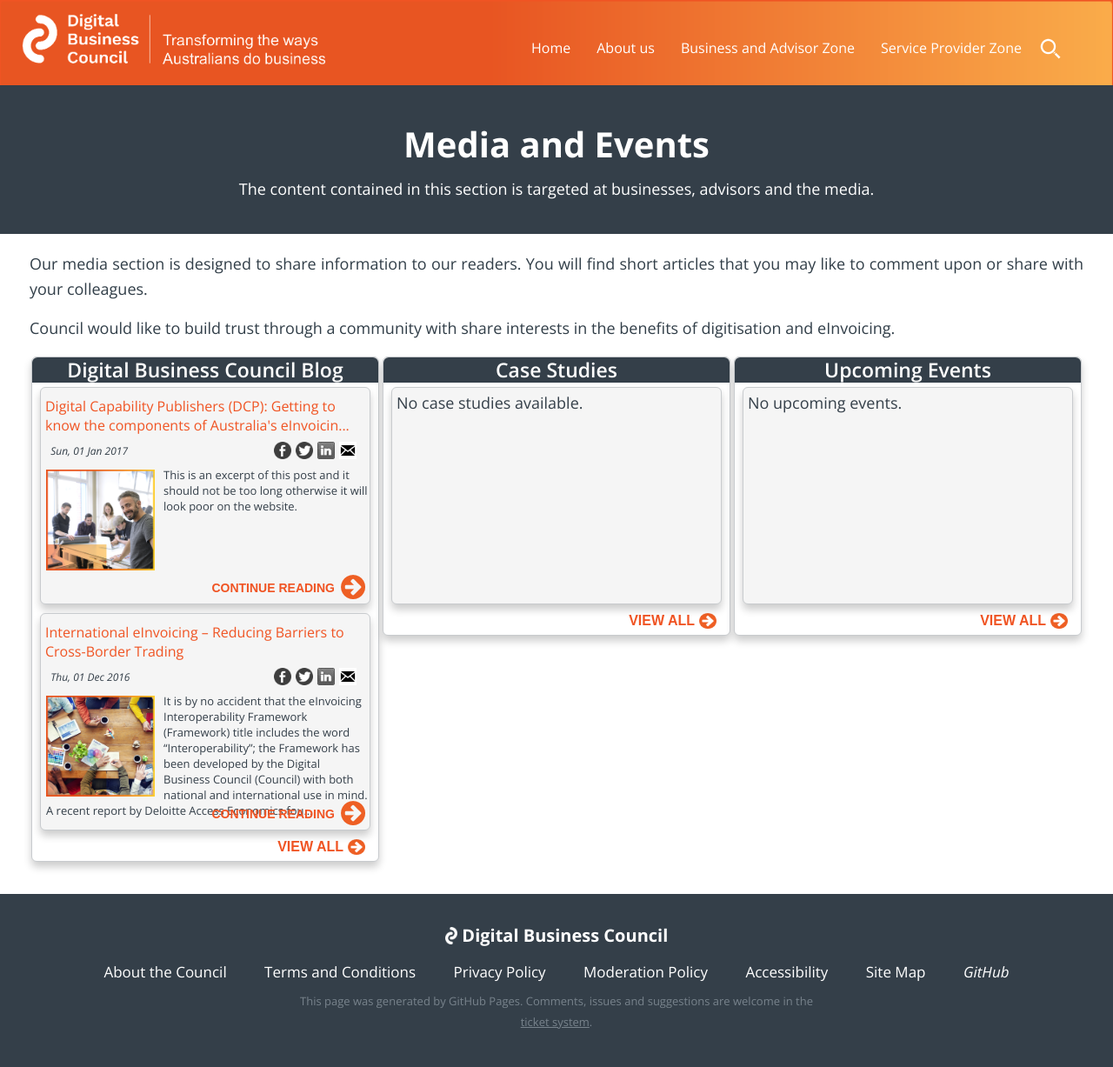
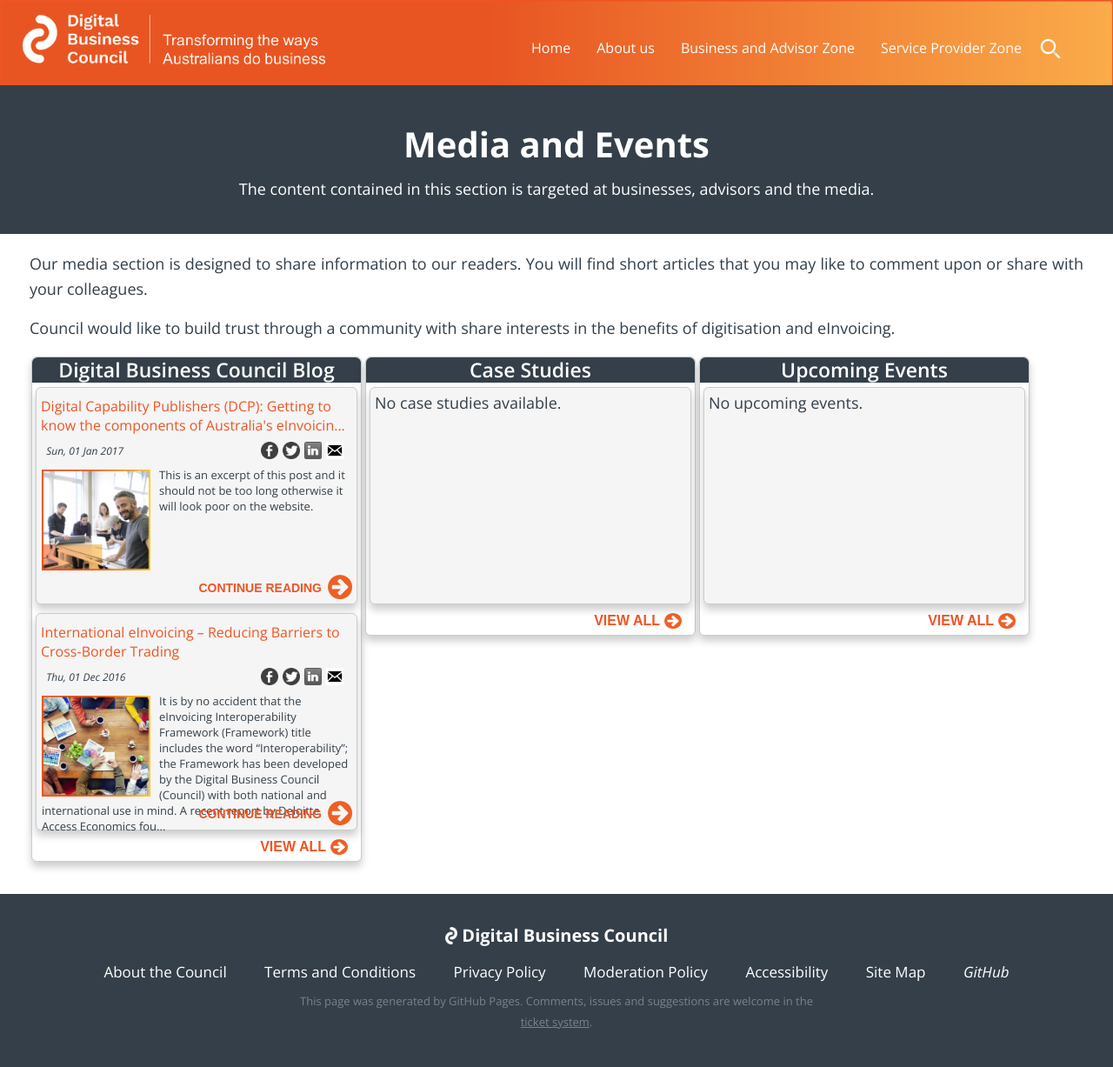
Before and after one commit to Digital-Business-Council/Digital-Business-Council.github.io, a Jekyll site: the page built from pages/business-zone/blogs/media-jump-page.md, in a window 1280 px wide. Shown: the whole page at 87% size. Built offline with Jekyll 4.4.1, drawn with Linux system fonts in a browser that asks for light colours.

Commit message:
Update _common.scss

```diff
--- a/_sass/_common.scss
+++ b/_sass/_common.scss
@@ -193,7 +193,7 @@
 
 .media-zone-cardstack{
 	position:relative;
-	width:400px;
+	width:380px;
 	background-color: #ffffff;
 	padding-bottom:25px;
 	border-radius:6px;
@@ -263,7 +263,7 @@
 .media-zone-card {
 	position:relative;
 	height:250px;
-	width:380px;
+	width:370px;
 
 	z-index:5;
     	background-color: whitesmoke;
```
